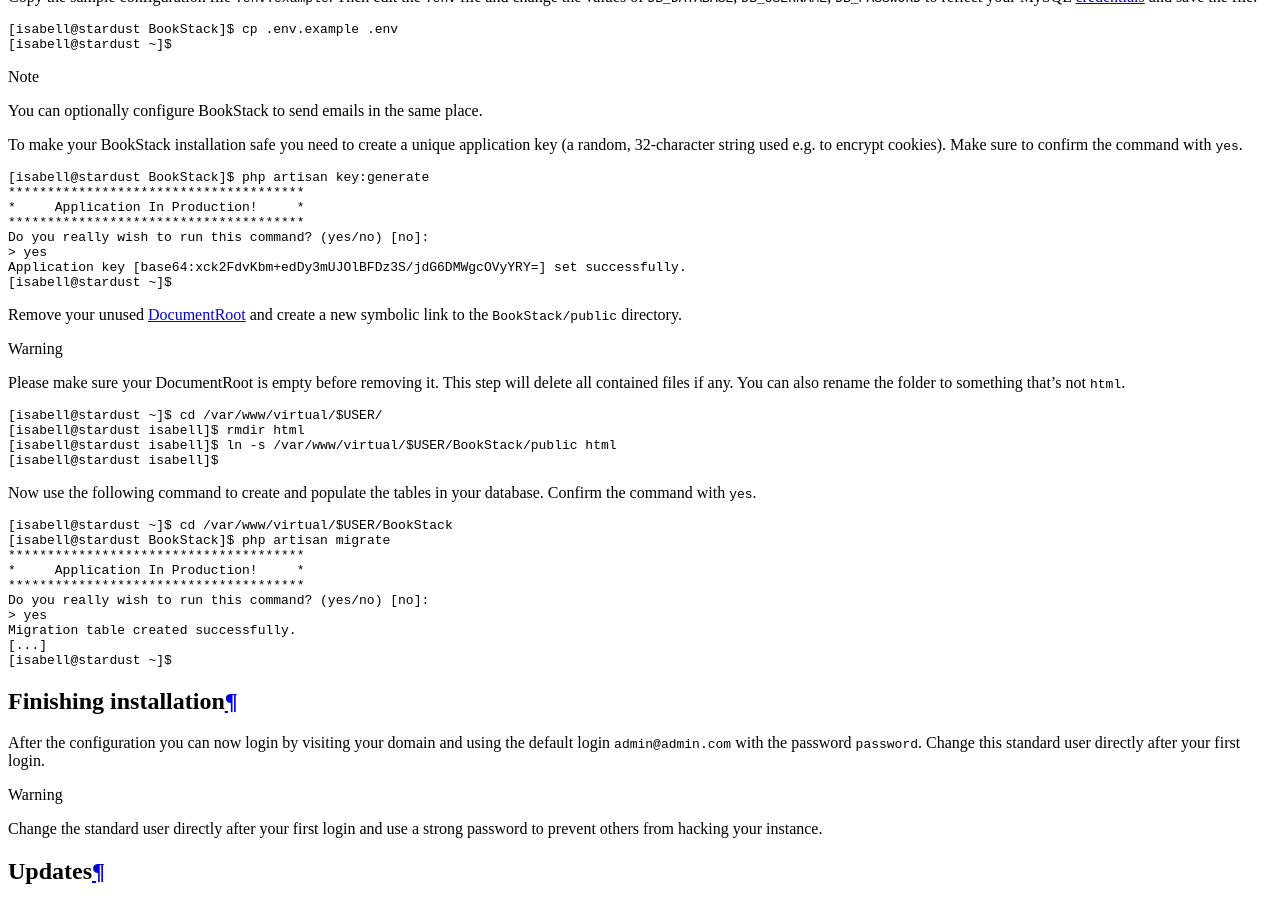
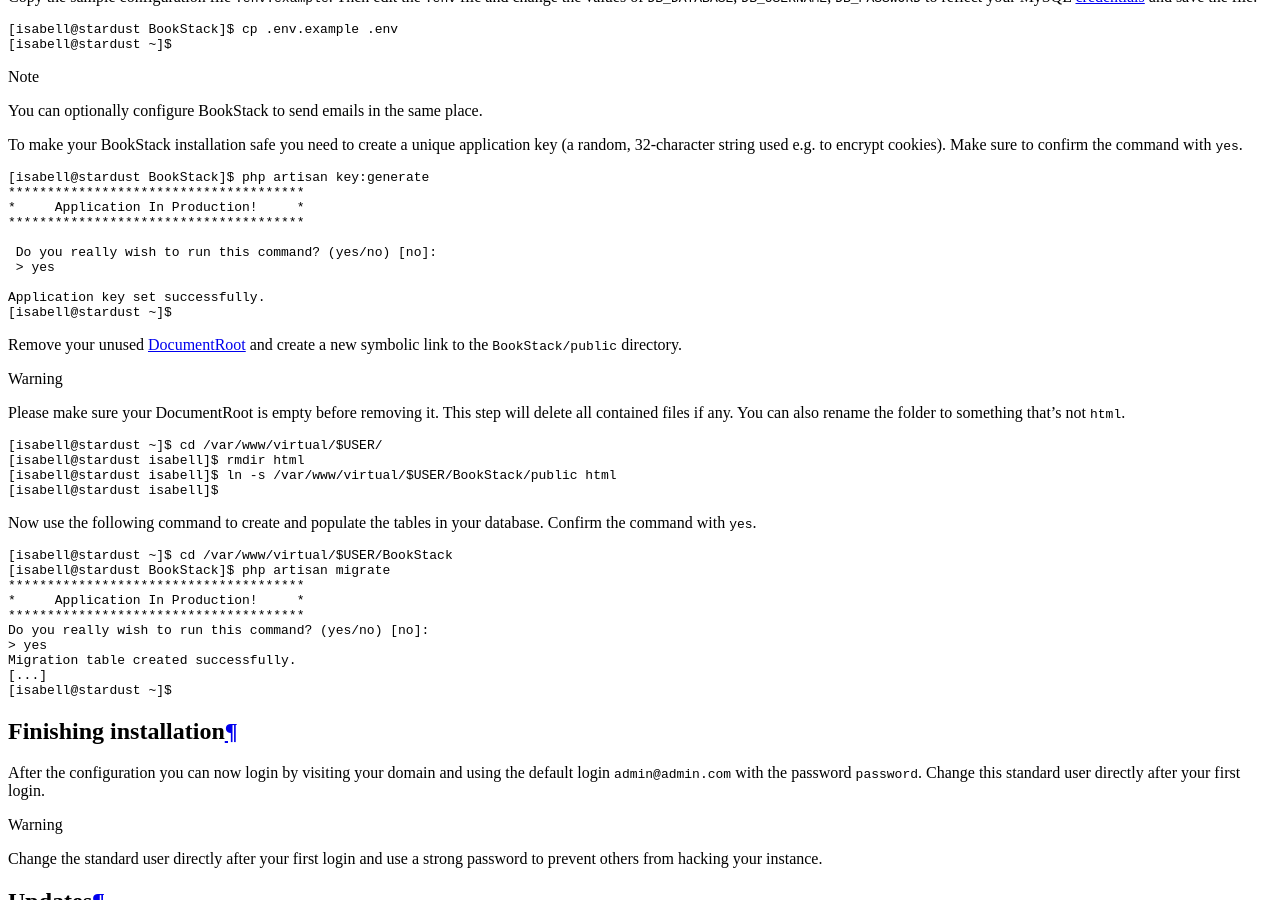
Before and after one commit to Uberspace/lab, a Sphinx documentation site: the page built from source/guide_bookstack.rst, in a window 1280 px wide and 900 px high, scrolled down 5030 px. Built offline with Sphinx 7.4.7 and the Read the Docs theme 2.0.0, drawn with Linux system fonts in a browser that asks for light colours.

Commit message:
[bookstack] output key:generate slightly changed

```diff
--- a/source/guide_bookstack.rst
+++ b/source/guide_bookstack.rst
@@ -101,15 +101,17 @@
 To make your BookStack installation safe you need to create a unique application key (a random, 32-character string used e.g. to encrypt cookies). Make sure to confirm the command with ``yes``.
 
 .. code-block:: console
- :emphasize-lines: 6
+ :emphasize-lines: 7
 
  [isabell@stardust BookStack]$ php artisan key:generate
  **************************************
  *     Application In Production!     *
  **************************************
- Do you really wish to run this command? (yes/no) [no]:
- > yes
- Application key [base64:xck2FdvKbm+edDy3mUJOlBFDz3S/jdG6DMWgcOVyYRY=] set successfully.
+
+  Do you really wish to run this command? (yes/no) [no]:
+  > yes
+
+ Application key set successfully.
  [isabell@stardust ~]$
 
 Remove your unused :manual:`DocumentRoot <web-documentroot>` and create a new symbolic link to the ``BookStack/public`` directory.
```
